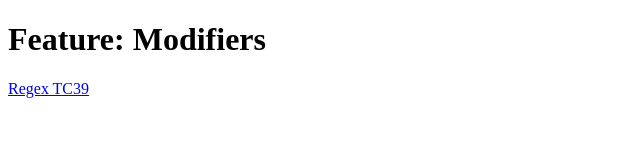
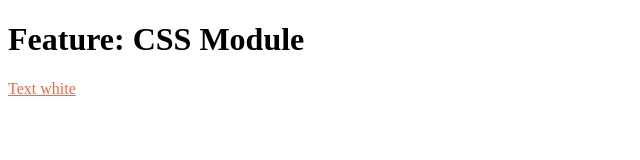
Before and after one commit to tushar-aurion/es2025, a plain HTML site: page index.html in a window 1280 px wide. Shown: the whole page, without its empty margins (0-640 px from the left). Drawn offline with Linux system fonts and the light colour scheme.

Commit message:
https://www.youtube.com/watch?v=1-cjrEMj_us&t=535s

```diff
--- a/SetPrototype2025Demo.js
+++ b/SetPrototype2025Demo.js
@@ -1,3 +1,9 @@
+import module from "./modulebundle/module.json" with { type: "json" };
+import css from "./modulebundle/module.css" with { type: "css" };
+
+document.adoptedStyleSheets.push(css);
+document.querySelector('a').textContent = module.title;
+
 // Use Case 1
 
 const activeUsers = new Set(['tgk', 'user2', 'user3']);
--- a/index.html
+++ b/index.html
@@ -3,10 +3,11 @@
 <head>
     <meta charset="UTF-8">
     <meta name="viewport" content="width=device-width, initial-scale=1.0">
-    <title>Feature: Modifiers</title>
+    <title>Feature: JSON Module</title>
 </head>
 <body>
-    <h1>Feature: Modifiers</h1>
-    <a class="mt-3 mb-0" href="https://rbuckton.github.io/regexp-features/features/modifiers.html">Regex TC39</a>
+    <h1>Feature: CSS Module</h1>
+    <a class="mt-3 mb-0" href="https://rbuckton.github.io/regexp-features/features/modifiers.html"></a>
+    <script type="module" src="SetPrototype2025Demo.js"></script>
 </body>
 </html>
--- /dev/null
+++ b/modulebundle/module.css
@@ -0,0 +1,7 @@
+.mt-3 {
+    text-decoration: underline;
+}
+
+.mb-0 {
+    color: tomato !important;
+}
--- /dev/null
+++ b/modulebundle/module.json
@@ -0,0 +1,3 @@
+{
+    "title": "Text white"
+}
```
